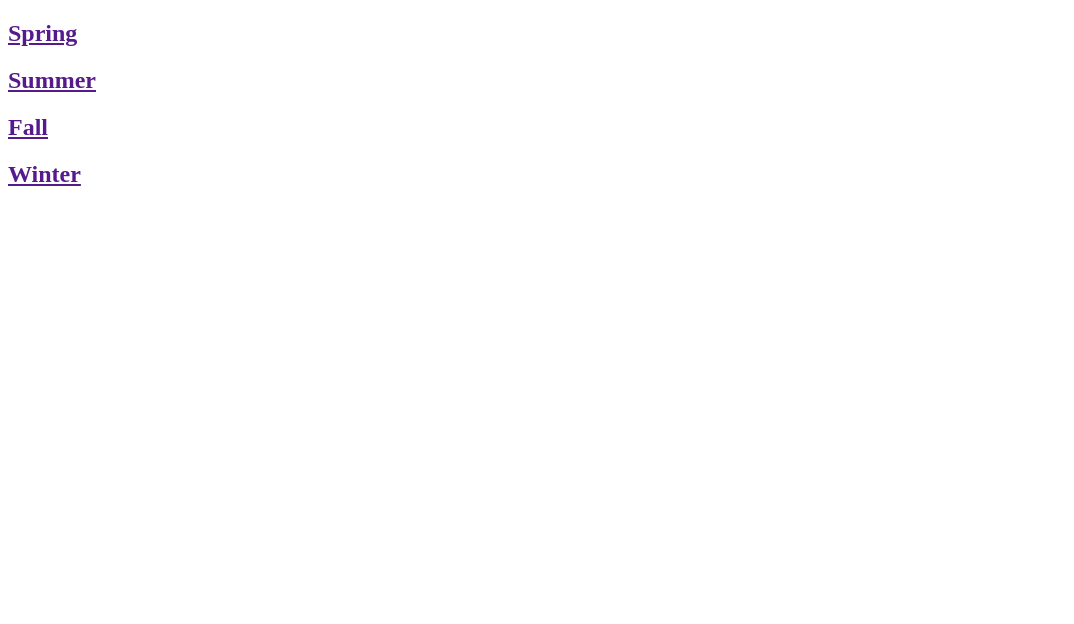
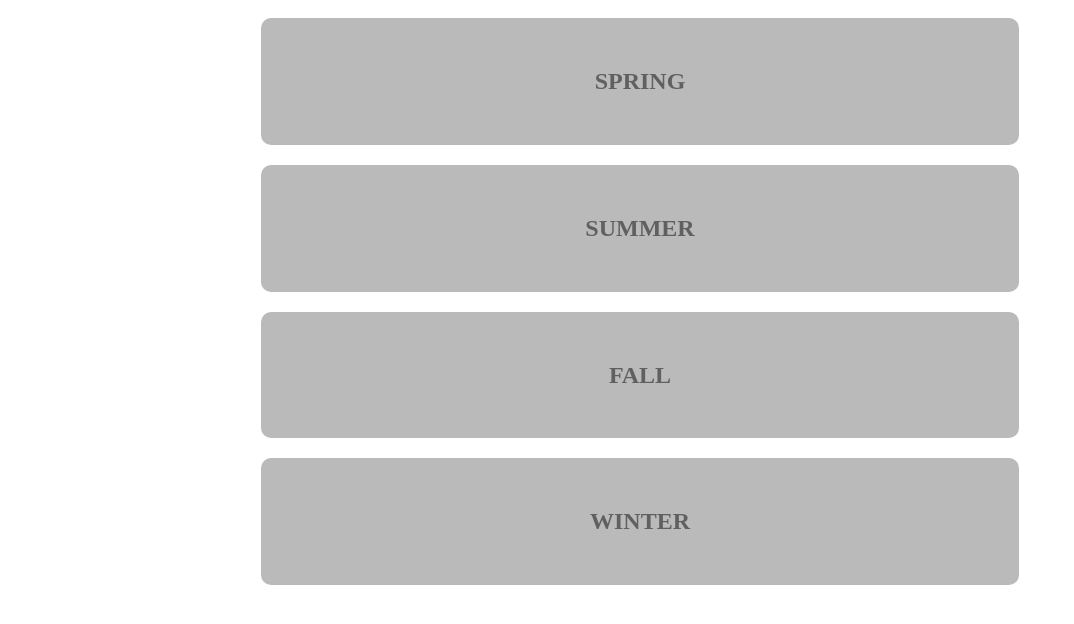
Before and after one commit to frenk1234/random, a plain HTML site: page seasons.html in a window 1280 px wide. Shown: the whole page, without its empty margins (0-1074 px from the left). Drawn offline with Linux system fonts and the light colour scheme.

Commit message:
seasons style

```diff
--- a/style.css
+++ b/style.css
@@ -3,3 +3,34 @@
   padding: 0;
   border: 0;
 }
+
+.seasons {
+  display: flex;
+  flex-wrap: wrap;
+  border: 2rem;
+  align-items: center;
+  justify-content: center;
+}
+
+.season-card {
+  display: block;
+  flex-basis: 60%;
+  display: flex;
+  align-items: center;
+  justify-content: center;
+  flex-direction: column;
+  padding: 30px;
+  border-radius: 10px;
+  background-color: rgba(47, 46, 46, 0.469);
+  opacity: 0.7;
+  background-size: cover;
+  margin: 10px 5%;
+  z-index: 100;
+}
+
+.season-card a {
+  text-decoration: none;
+  color: rgb(30, 30, 30);
+  z-index: 10;
+  text-transform: uppercase;
+}
```
